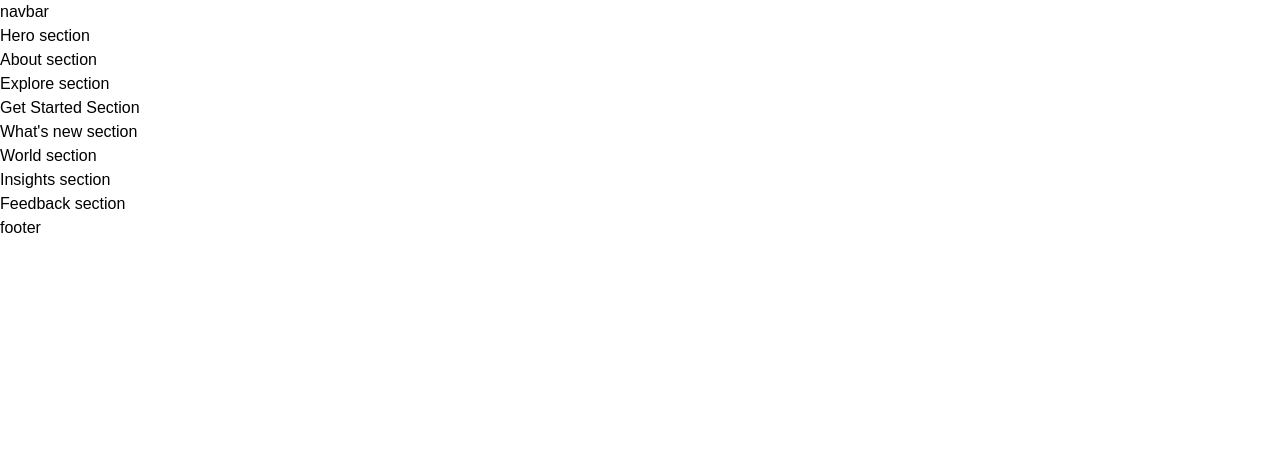
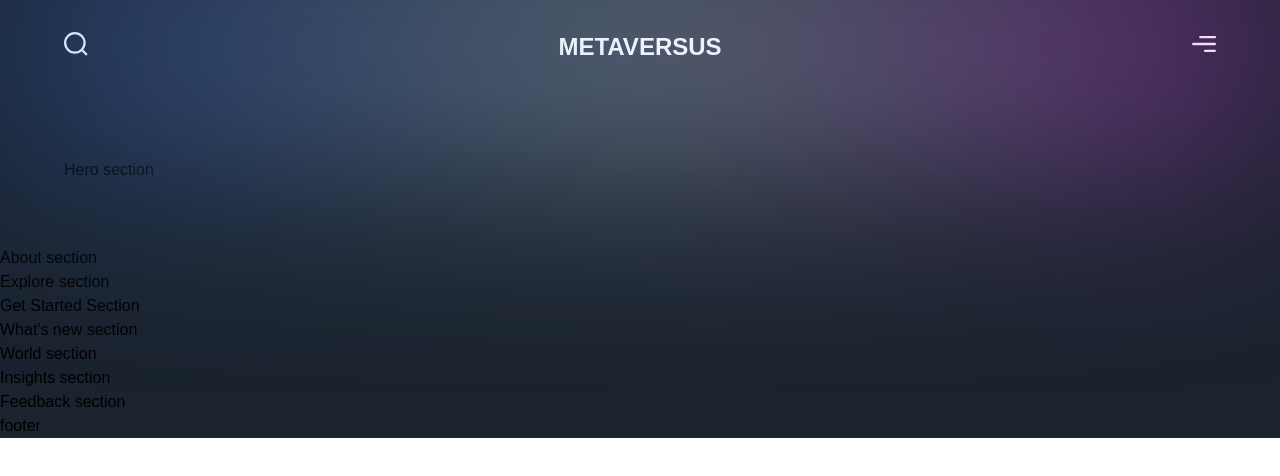
Before and after one commit to fjolivo/Metaversus-JSM-Remake, a Next.js app: page / in a window 1280 px wide. Shown: the top 476 px of the page. Built offline with nearby package versions, Linux system fonts and the light colour scheme; a web font is replaced by a local one.

Commit message:
Stagger container in Hero

```diff
--- a/app/page.js
+++ b/app/page.js
@@ -2,7 +2,7 @@
 import { About, Explore, Feedback, GetStarted, Hero, Insights, WhatsNew, World } from '../sections';
 
 const Page = () => (
-  <div>
+  <div className="bg-primary-black overflow-hidden">
     <Navbar />
     <Hero />
     <About />
--- a/components/Navbar.jsx
+++ b/components/Navbar.jsx
@@ -1,9 +1,33 @@
 'use client';
 
+import { motion } from 'framer-motion';
+
+import styles from '../styles';
+import {navVariants} from '../utils/motion';
+
 const Navbar = () => (
-  <nav>
-    navbar
-  </nav>
+  <motion.nav
+    variants={navVariants}
+    initial="hidden"
+    whileInView="show"
+    className={`${styles.xPaddings} py-8 relative`}
+  >
+    <div className="absolute w-[50% inset-0 gradient-01" />
+    <div className={`${styles.innderWidth} mx-auto flex justify-between gap-8`}>
+      <img src="/search.svg"
+        alt="search"
+        className="w-[24px] h-[24px] object-contain"
+      />
+      <h2 className="font-extrabold text-[24px] leading-[30px] text-white">
+        METAVERSUS
+      </h2>
+      <img
+        src="/menu.svg"
+        alt="menu"
+        className="w-[24px] h-[24px] object-contain"
+      />
+    </div>
+  </motion.nav>
 );
 
 export default Navbar;
--- a/sections/Hero.jsx
+++ b/sections/Hero.jsx
@@ -1,7 +1,18 @@
 'use client';
 
+import { motion } from 'framer-motion';
+
+import styles from '../styles';
+import {slideIn, staggerContainer, textVariant } from '../utils/motion';
+
 const Hero = () => (
-  <section>
+  <section className={`${styles.yPaddings} sm:pl-16 pl-6`}>
+  <motion.div
+    variant={staggerContainer}
+    initial="hidden"
+    whileInView="show"
+    viewport={{ once: false, amount: 0.25 }}
+  />
     Hero section
   </section>
 );
```
Also changed, not shown: 1 other file (tests, documents, lock files or other folders).
